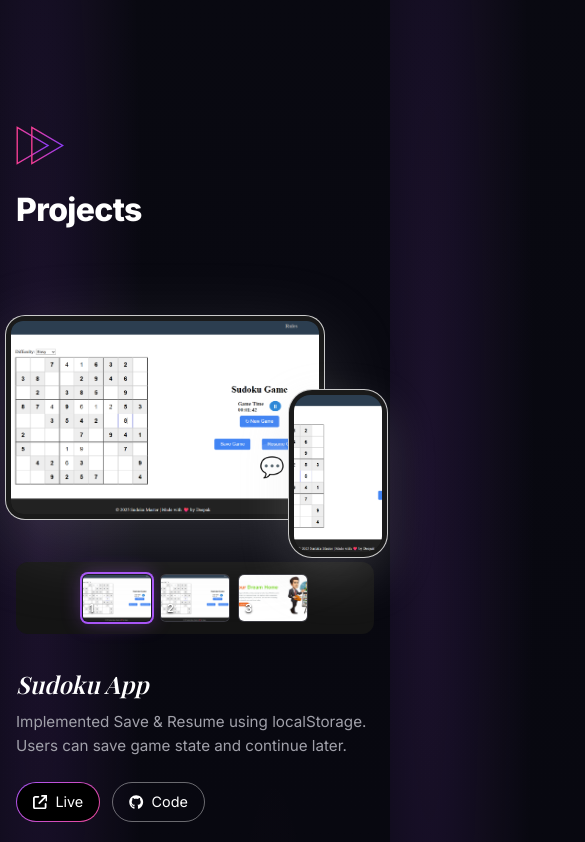
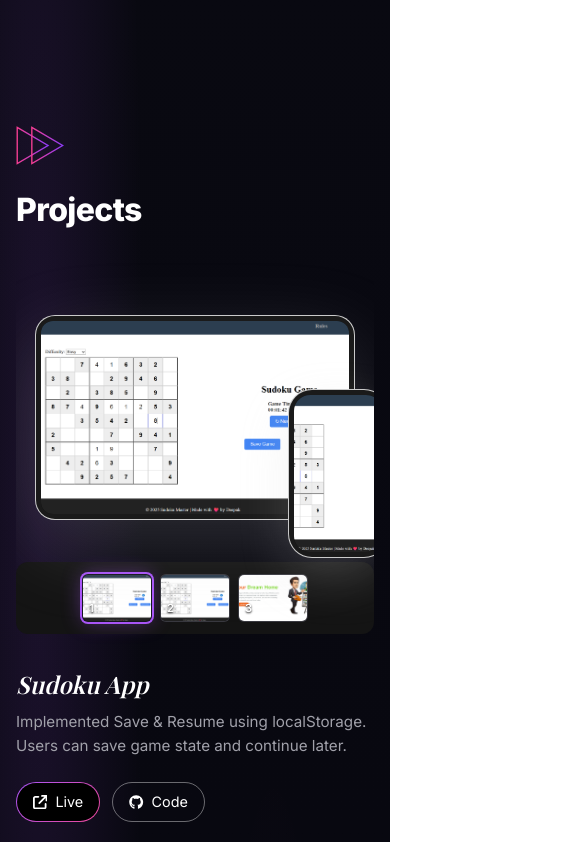
Before and after one commit to deepak212001/Portfolio, a React (Vite) app: page / in a window 390 px wide. Shown: the part 4311-5153 px from the top of the page, 585 px wide, since content can reach past the window. Built offline with nearby package versions, Linux system fonts and the light colour scheme; a web font is replaced by a local one.

Commit message:
Enhance layout and responsiveness by adjusting overflow properties in App, index, and Projects styles; ensure consistent handling of horizontal overflow across components

```diff
--- a/src/App.css
+++ b/src/App.css
@@ -1,6 +1,9 @@
 .app {
   min-height: 100vh;
   position: relative;
+  width: 100%;
+  max-width: 100vw;
+  overflow-x: hidden;
 }
 
 .app::before {
--- a/src/components/Projects.css
+++ b/src/components/Projects.css
@@ -2,7 +2,7 @@
   padding: 6rem 2rem;
   max-width: 1200px;
   margin: 0 auto;
-  overflow: visible;
+  overflow-x: clip;
 }
 
 .projects-header {
@@ -79,7 +79,7 @@
   align-items: center;
   min-height: 420px;
   position: relative;
-  overflow: visible;
+  overflow-x: clip;
 }
 
 .mockup-tablet {
@@ -328,4 +328,12 @@ display: none;
     flex-direction: column;
     align-items: flex-start;
   }
+
+  .project-footer-left {
+    min-width: 0;
+  }
+
+  .mockup-tablet {
+    left: 0;
+  }
 }
--- a/src/index.css
+++ b/src/index.css
@@ -33,6 +33,7 @@
 
 html {
   scroll-behavior: smooth;
+  overflow-x: hidden;
 }
 
 *:focus-visible {
```
